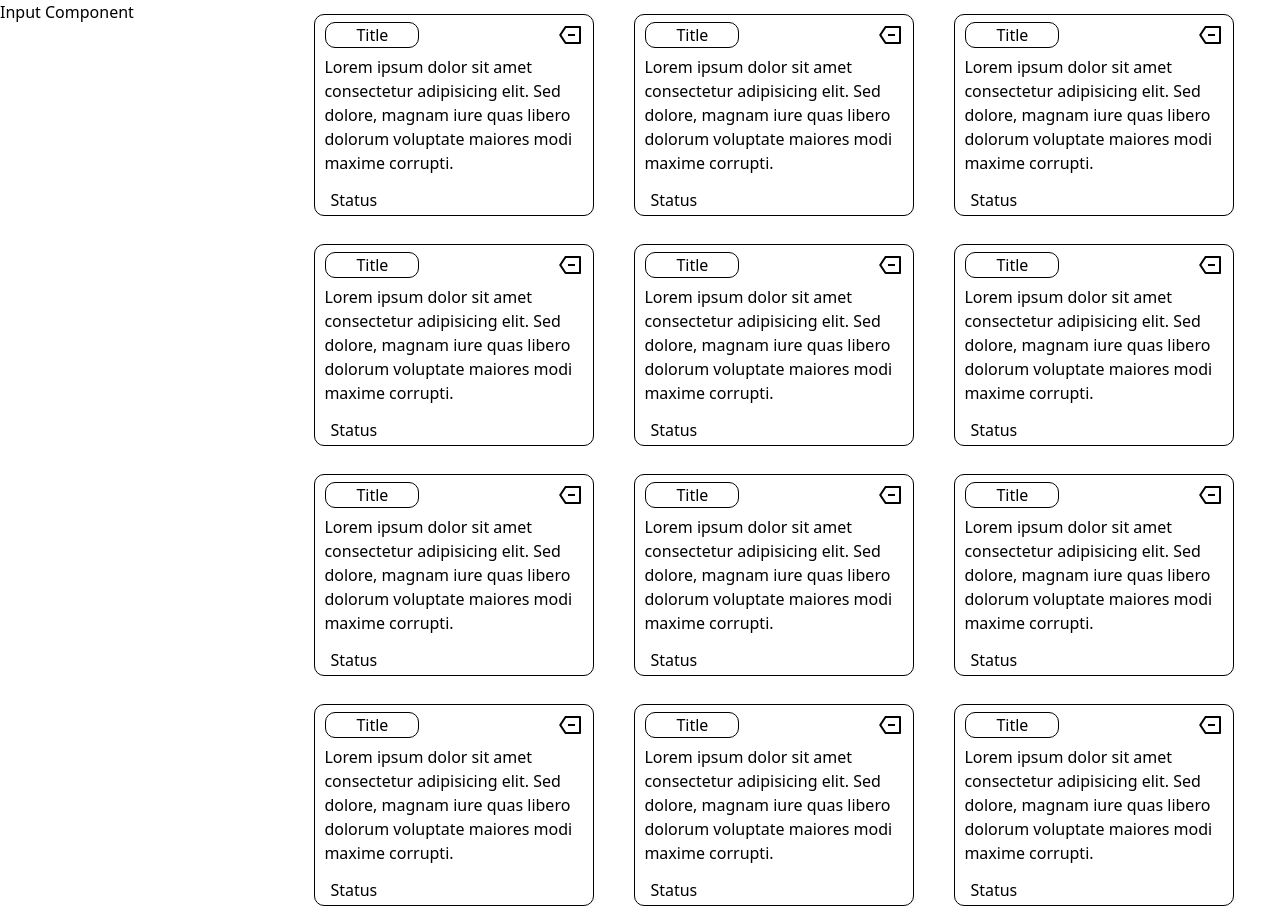
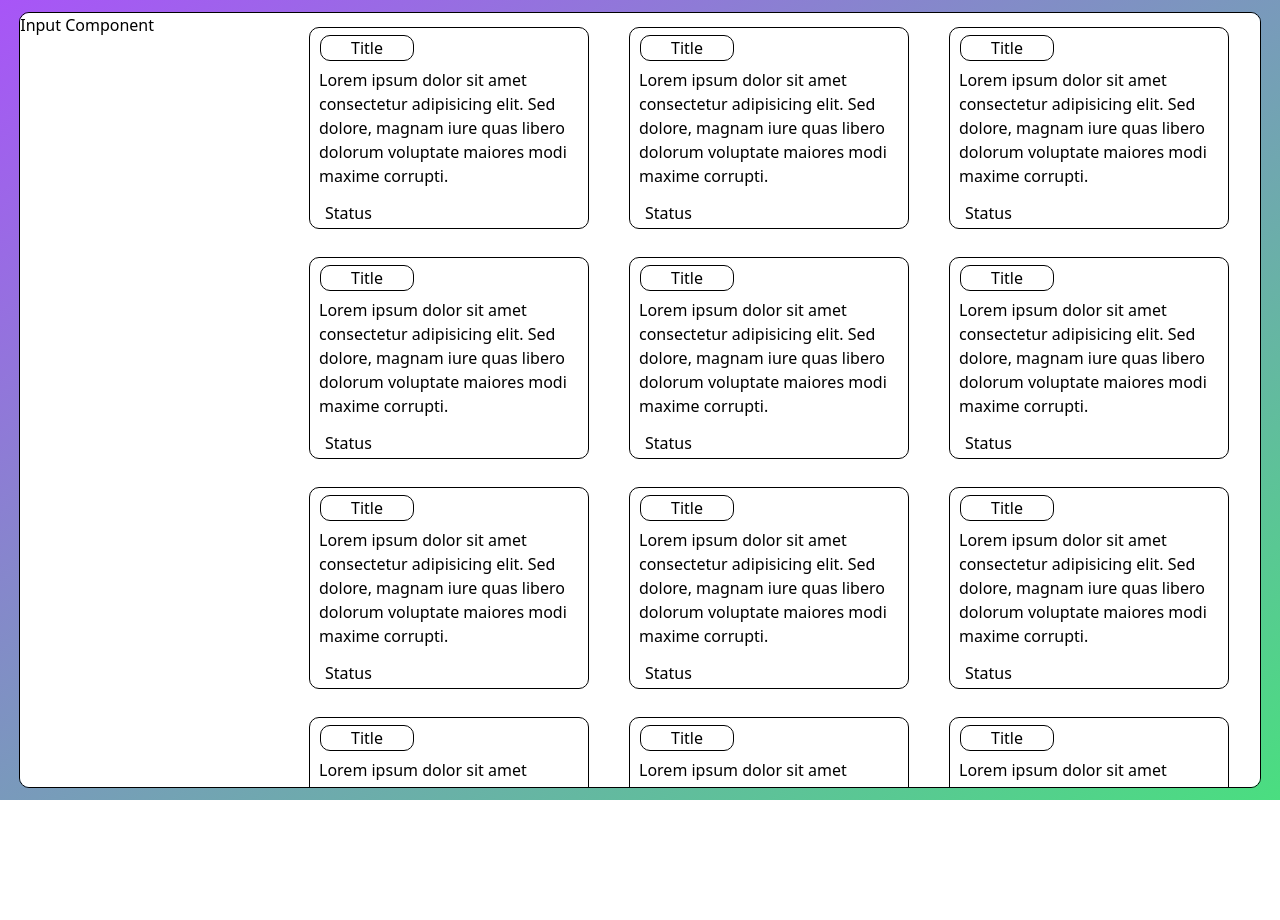
Before and after one commit to Fourthhy/appdev1-task-manager, a React (Vite) app: page / in a window 1280 px wide. After the commit the page ends 800 px from the top, so only its background shows below. Built offline with nearby package versions, Linux system fonts and the light colour scheme.

Commit message:
Modified Changes

```diff
--- a/src/App.jsx
+++ b/src/App.jsx
@@ -1,14 +1,14 @@
 import { useState } from 'react'
 import ArchLogo from '/ArchivistLogo.png'
-//class="bg-gradient-to-br from-purple-500 to-green-400 h-screen w-screen"
 import TaskBox from './components/TaskBox'
 
 function App() {
   const [count, setCount] = useState(0)
 
   return (
-    <>
-      <div class="grid grid-cols-[23vw,75vw]">
+    <div class="h-screen w-screen flex justify-center items-center bg-gradient-to-br from-purple-500 to-green-400 h-screen w-screen">
+      <div class="border-[1px] border-black h-[97vh] w-[97vw] relative overflow-y-auto overflow-x-hidden bg-white rounded-[10px]">
+        <div class="grid grid-cols-[21vw,75vw]">
           Input Component
           <div class="grid grid-cols-[repeat(3,25vw)] grid-rows-auto">
             <TaskBox />
@@ -24,9 +24,10 @@ function App() {
             <TaskBox />
             <TaskBox />
           </div>
+        </div>
+      </div>
 
     </div>
-    </>
   )
 }
 
--- a/src/components/DarkMode.jsx
+++ b/src/components/DarkMode.jsx
@@ -9,17 +9,31 @@ function DarkMode() {
   };
 
   return (
-    <div className={`min-h-screen flex items-center justify-center transition-colors duration-300 ${darkMode ? 'bg-gray-800 text-white' : 'bg-white text-black'}`}>
+    // <div className={`min-h-screen flex items-center justify-center transition-colors duration-300 ${darkMode ? 'bg-gray-800 text-white' : 'bg-white text-black'}`}>
 
-      <div className={`p-6 rounded-lg shadow-lg flex-column ${darkMode ? 'bg-white text-black' : 'bg-gray-800 text-white'} transition`}>
-        <h1 className="text-2xl mb-4">{darkMode ? 'Dark Mode' : 'Light Mode'}</h1>
-        <button
-          onClick={toggleDarkMode}
-          className="px-4 py-2 rounded bg-blue-500 text-white hover:bg-blue-600 transition"
-        >
-          Switch to {darkMode ? 'Light' : 'Dark'} Mode
-        </button>
-      </div>
+    //   <div className={`p-6 rounded-lg shadow-lg flex-column ${darkMode ? 'bg-white text-black' : 'bg-gray-800 text-white'} transition`}>
+    //     <h1 className="text-2xl mb-4">{darkMode ? 'Dark Mode' : 'Light Mode'}</h1>
+    //     <button
+    //       onClick={toggleDarkMode}
+    //       className="px-4 py-2 rounded bg-blue-500 text-white hover:bg-blue-600 transition"
+    //     >
+    //       Switch to {darkMode ? 'Light' : 'Dark'} Mode
+    //     </button>
+    //   </div>
+    // </div>
+
+    // <div class="relative group">
+    //   <div class="bg-gray-200 p-4">
+    //     <p>Lorem ipsum dolor sit amet...</p>
+    //   </div>
+
+    //   <div class="absolute top-0 right-0 hidden group-hover:block">
+    //     <button class="bg-red-500 text-white px-2 py-1 rounded transition">Delete</button>
+    //   </div>
+    // </div>
+
+    <div class="relative overflow-y-auto max-h-[300px] border-[1px] border-black w-[250px]">
+      <p>Lorem ipsum dolor sit amet, consectetur adipiscing elit. Sed do eiusmod tempor incididunt ut labore et dolore magna aliqua. Ut enim ad minim veniam, quis nostrud exercitation ullamco laboris nisi ut aliquip ex ea commodo consequat. Duis aute irure dolor in reprehenderit in voluptate velit esse cillum dolore eu fugiat nulla pariatur. Excepteur sint occaecat cupidatat non proident, sunt in culpa qui officia deserunt mollit anim id est laborum.</p>
     </div>
   );
 }
--- a/src/components/TaskBox.jsx
+++ b/src/components/TaskBox.jsx
@@ -5,18 +5,23 @@ function TaskBox() {
     return (
         <>
             <div class="h-[230px] flex justify-center items-center">
-                <div class="border-[1px] border-black w-[280px] rounded-[10px]"> {/* For Border */}
+
+                <div class="border-[1px] border-black w-[280px] rounded-[10px] group"> {/* For Border */}
+
                     <div class="grid grid-cols-[repeat(2,50%)] h-[200px] grid-rows-[40px_100px_30px]"> {/* For Grid */}
+
                         <div class="flex justify-start ml-[10px] items-center">
                             <div class="border-[1px] border-black px-[30px] rounded-[10px]"> Title </div>
                         </div>
-                        <div class="flex justify-end items-center mr-[10px]">
+
+                        <div class="flex justify-end items-center mr-[10px] hidden group-hover:flex transition-opacity duration-300">
                             <RiDeleteBackLine class="w-6 h-6"/>
+                        </div>
 
-                        </div>
                         <div class=" col-span-2 row-span-2 w-[260px] ml-[9px] w-[260px]">
                             Lorem ipsum dolor sit amet consectetur adipisicing elit. Sed dolore, magnam iure quas libero dolorum voluptate maiores modi maxime corrupti.
                         </div>
+
                         <div class="flex justify-start items-center ml-[15px]">
                             <div> Status </div>
                         </div>
--- a/src/index.css
+++ b/src/index.css
@@ -9,4 +9,13 @@
       box-sizing: border-box;
       overflow-x: hidden;
     }
+
+    ::-webkit-scrollbar {
+      width: 10px;
+    }
+
+    ::-webkit-scrollbar-thumb {
+      background: linear-gradient(to bottom right, #4ade806d, #7928ca7a);
+      border-radius: 2px;
+    }
   }
--- a/src/main.jsx
+++ b/src/main.jsx
@@ -2,7 +2,7 @@ import { StrictMode } from 'react'
 import { createRoot } from 'react-dom/client'
 import './index.css'
 import App from './App.jsx'
-// import DarkMode from './components/DarkMode.jsx'
+import DarkMode from './components/DarkMode.jsx'
 
 createRoot(document.getElementById('root')).render(
   <StrictMode>
```
Also changed, not shown: 1 other file (tests, documents, lock files or other folders). Lines whose indentation alone changed are shown as unchanged.
